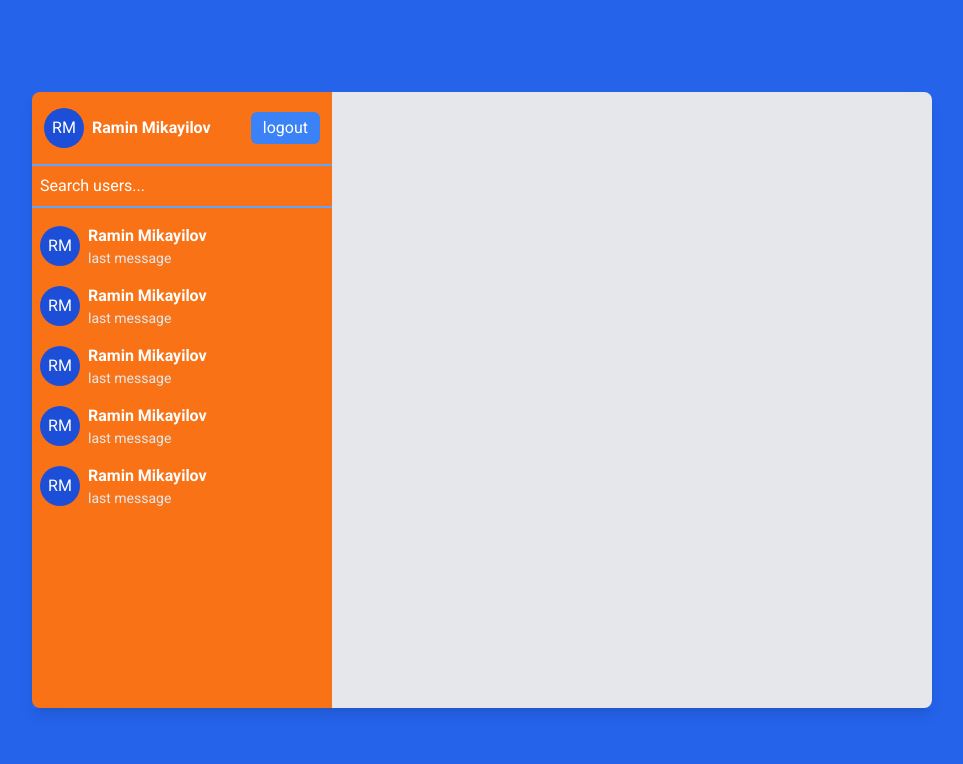
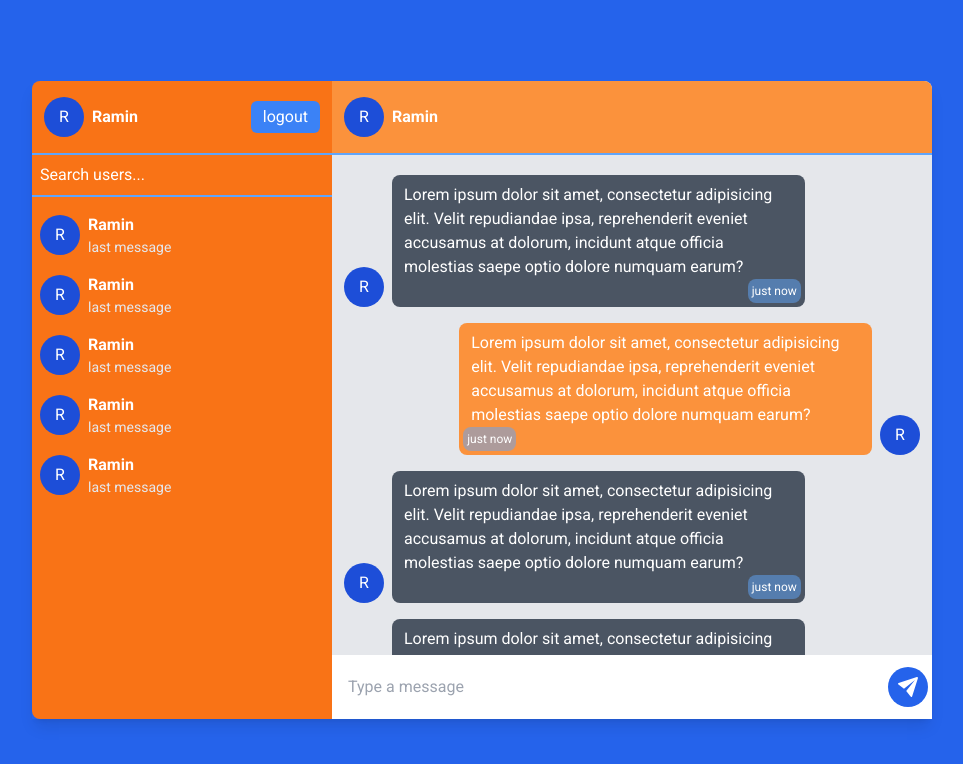
Before and after one commit to RaminMikayilov/firebase-chat-app, a React (Vite) app: page / in a window 1280 px wide. Shown: the top 764 px of the page, without its empty margins (158-1121 px from the left). Built offline with nearby package versions, Linux system fonts and the light colour scheme.

Commit message:
Add chat section

```diff
--- a/src/components/Home/Avatar.jsx
+++ b/src/components/Home/Avatar.jsx
@@ -1,7 +1,7 @@
 const Avatar = () => {
   return (
-    <div className="w-[40px] h-[40px] bg-blue-700 rounded-full flex items-center justify-center">
-      RM
+    <div className="w-[40px] h-[40px] bg-blue-700 rounded-full flex items-center justify-center flex-shrink-0">
+      R
     </div>
   );
 };
--- a/src/components/Home/Chat/Chat.jsx
+++ /dev/null
@@ -1,5 +0,0 @@
-const Chat = () => {
-  return <div className="w-[600px] bg-gray-200 rounded-r-lg"></div>;
-};
-
-export default Chat;
--- /dev/null
+++ b/src/components/Home/Chat/ChatBody.jsx
@@ -0,0 +1,17 @@
+import Message from "./Message";
+
+const ChatBody = () => {
+  return (
+    <div className="h-[500px] p-3 overflow-auto">
+      <Message />
+      <Message direction="right" />
+      <Message />
+      <Message />
+      <Message />
+      <Message direction="right" />
+      <Message />
+    </div>
+  );
+};
+
+export default ChatBody;
--- /dev/null
+++ b/src/components/Home/Chat/ChatFooter.jsx
@@ -0,0 +1,19 @@
+import SendIcon from "../../../assets/icons/send.svg";
+
+const ChatFooter = () => {
+  return (
+    <form className="bg-white flex items-center justify-between px-1">
+      <input
+        type="text"
+        className="border-none outline-none rounded-full px-3 py-5 text-blue-500"
+        placeholder="Type a message"
+      />
+
+      <button className="bg-blue-600 p-2 rounded-full">
+        <img src={SendIcon} alt="send" />
+      </button>
+    </form>
+  );
+};
+
+export default ChatFooter;
--- /dev/null
+++ b/src/components/Home/Chat/ChatHeader.jsx
@@ -0,0 +1,12 @@
+import Avatar from "../Avatar";
+
+const ChatHeader = () => {
+  return (
+    <div className="flex items-center rounded-tr-lg gap-2 px-3 py-4 bg-orange-400 border-b-2 border-blue-400">
+      <Avatar />
+      <h2 className="font-extrabold">Ramin</h2>
+    </div>
+  );
+};
+
+export default ChatHeader;
--- /dev/null
+++ b/src/components/Home/Chat/Message.jsx
@@ -0,0 +1,31 @@
+import Avatar from "../Avatar";
+
+const Message = ({ direction }) => {
+  return (
+    <div
+      className="flex items-end py-2 gap-2 max-w-[80%]"
+      style={direction === "right" ? { marginLeft: "auto" } : {}}
+    >
+      {direction !== "right" && <Avatar />}
+      <p
+        className={`px-3 pt-2 pb-7 rounded-lg relative ${
+          direction === "right" ? "bg-orange-400" : "bg-gray-600"
+        }`}
+      >
+        Lorem ipsum dolor sit amet, consectetur adipisicing elit. Velit
+        repudiandae ipsa, reprehenderit eveniet accusamus at dolorum, incidunt
+        atque officia molestias saepe optio dolore numquam earum?
+        <span
+          className={`absolute bottom-1 text-xs bg-blue-400/50 p-1 rounded-lg ${
+            direction === "right" ? "left-1" : "right-1"
+          } `}
+        >
+          just now
+        </span>
+      </p>
+      {direction === "right" && <Avatar />}
+    </div>
+  );
+};
+
+export default Message;
--- /dev/null
+++ b/src/components/Home/Chat/index.jsx
@@ -0,0 +1,15 @@
+import ChatHeader from "./ChatHeader";
+import ChatBody from "./ChatBody";
+import ChatFooter from "./ChatFooter";
+
+const Chat = () => {
+  return (
+    <div className="w-[600px] bg-gray-200 rounded-r-lg">
+      <ChatHeader />
+      <ChatBody />
+      <ChatFooter />
+    </div>
+  );
+};
+
+export default Chat;
--- a/src/components/Home/Sidebar/Header.jsx
+++ b/src/components/Home/Sidebar/Header.jsx
@@ -4,7 +4,7 @@ const Header = () => {
     <div className="flex items-center justify-between gap-2 px-3 py-4">
       <div className="flex gap-2 items-center">
         <Avatar />
-        <h2 className="font-extrabold">Ramin Mikayilov</h2>
+        <h2 className="font-extrabold">Ramin</h2>
       </div>
       <button className="bg-blue-500 text-white px-3 py-1 rounded-md">
         logout
--- a/src/components/Home/Sidebar/Messages.jsx
+++ b/src/components/Home/Sidebar/Messages.jsx
@@ -10,7 +10,7 @@ const Messages = () => {
         >
           <Avatar />
           <div>
-            <h2 className="font-bold">Ramin Mikayilov</h2>
+            <h2 className="font-bold">Ramin</h2>
             <p className="text-gray-200 text-sm">last message</p>
           </div>
         </div>
--- a/src/pages/Home.jsx
+++ b/src/pages/Home.jsx
@@ -1,5 +1,5 @@
-import Sidebar from "../components/Home/Sidebar/Sidebar";
-import Chat from "../components/Home/Chat/Chat";
+import Sidebar from "../components/Home/Sidebar";
+import Chat from "../components/Home/Chat";
 
 const Home = () => {
   return (
```
Also changed, not shown: src/assets/icons/send.svg (added), src/components/Home/Sidebar/index.jsx (renamed from src/components/Home/Sidebar/Sidebar.jsx).
